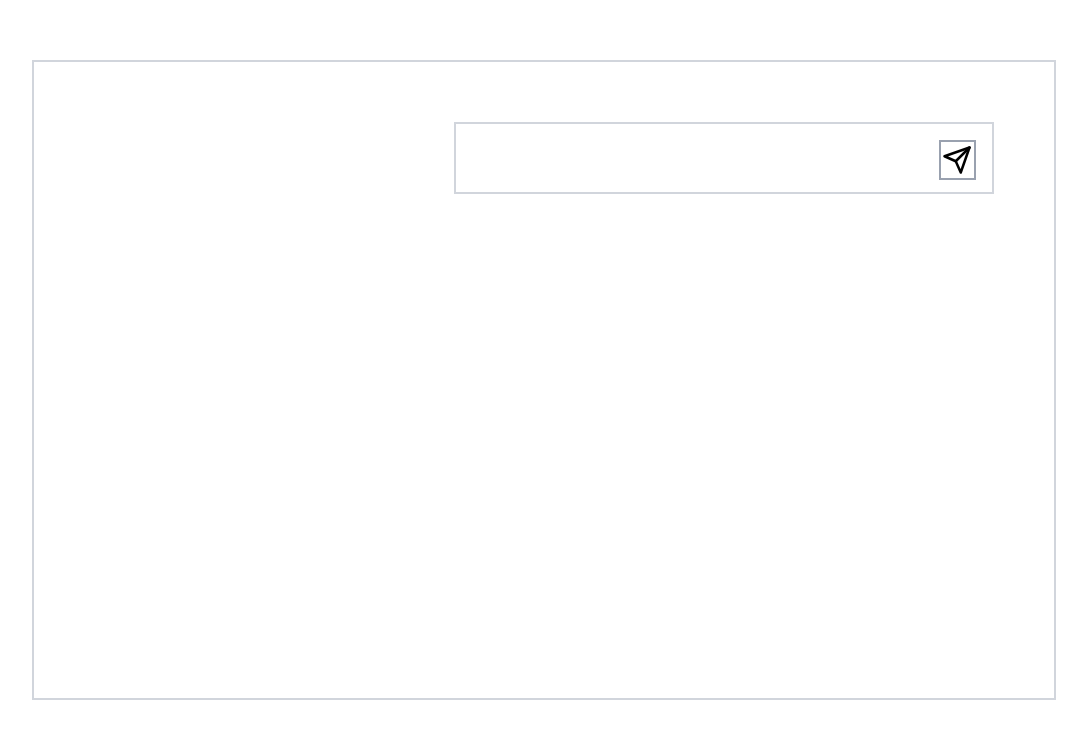
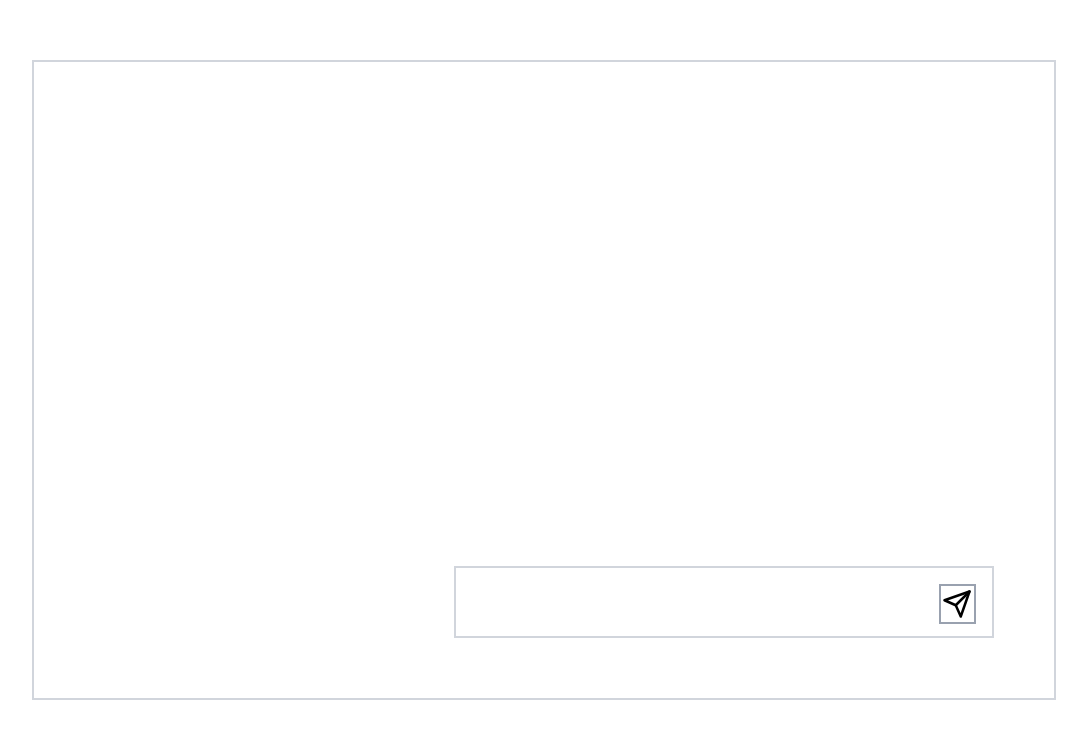
Before and after one commit to BMike903/LLM-front, a React (Vite) app: page / in a window 1280 px wide. Shown: the top 738 px of the page, without its empty margins (96-1183 px from the left). Built offline with nearby package versions, Linux system fonts and the light colour scheme.

Commit message:
appending to bottom

```diff
--- a/src/App.tsx
+++ b/src/App.tsx
@@ -91,7 +91,7 @@ function App() {
             <div
                 key="input-container"
                 ref={inputContainer}
-                className="relative bottom-0 mb-15 box-border flex h-18 w-3/5 flex-row self-end border-2 border-solid border-gray-300 p-4"
+                className="relative bottom-0 mt-auto mb-15 box-border flex h-18 w-3/5 flex-row self-end border-2 border-solid border-gray-300 p-4"
             >
                 <input
                     value={question}
```
